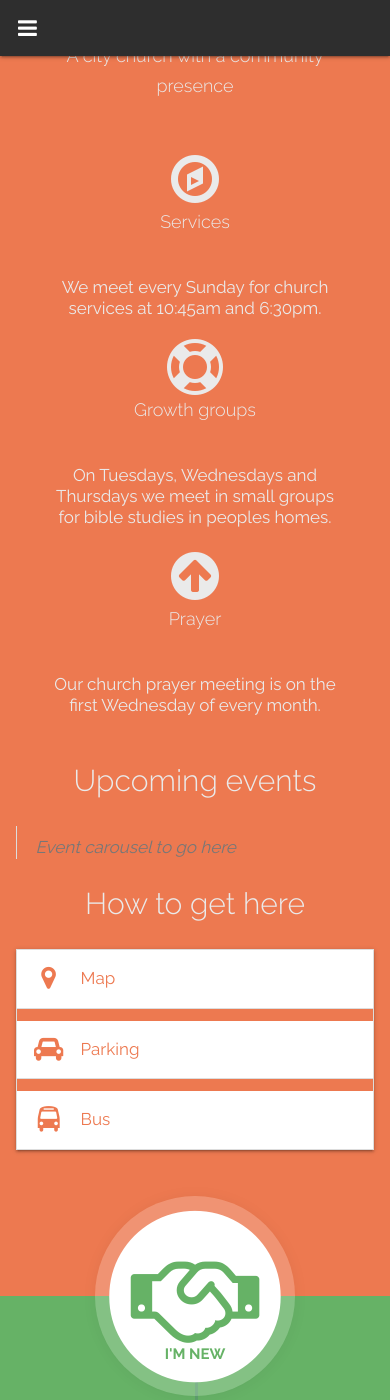
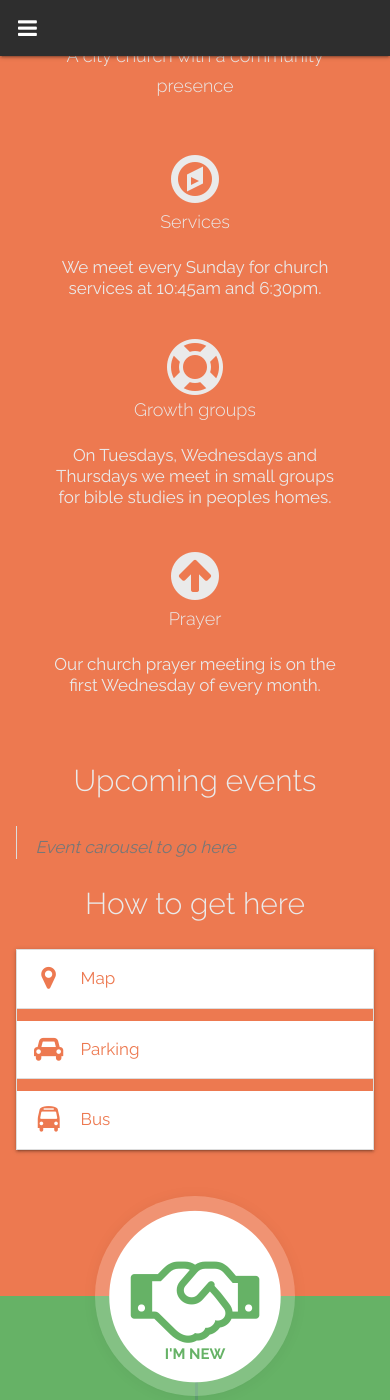
Before and after one commit to woodcock3/citychurch, a Jekyll site: the page built from index.html, in a window 390 px wide and 1400 px high, scrolled down 932 px. Built offline with Jekyll 4.4.1, drawn with Linux system fonts in a browser that asks for light colours.

Commit message:
Update _custom.sass

```diff
--- a/stylesheets/_sass/_custom.sass
+++ b/stylesheets/_sass/_custom.sass
@@ -107,7 +107,7 @@
 
 @media screen and (max-width: 600px)
   #main
-    #activities
+    #events
       .feature
         margin-bottom: 20px
         .feature-description
```
